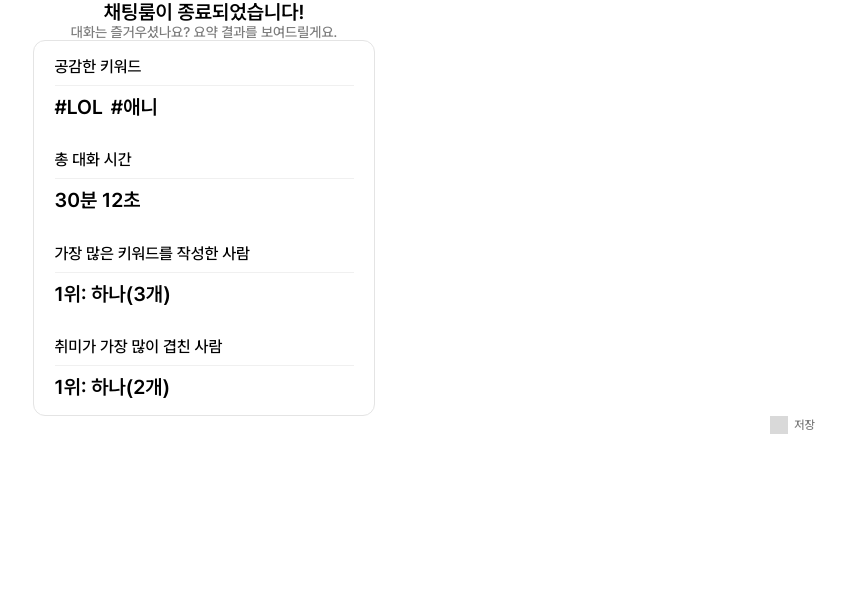
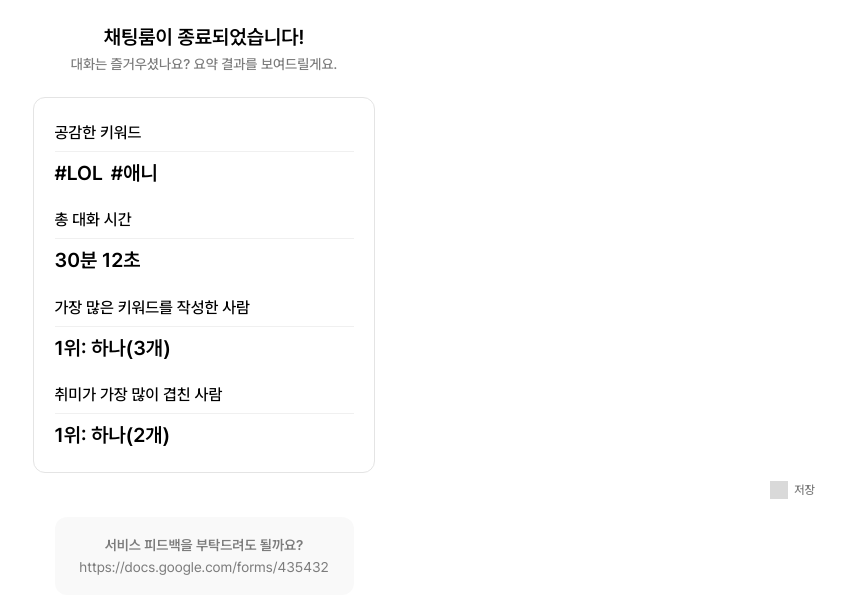
Before and after one commit to IT-s-Time-6Team/FE, a React (Vite) app: page /chatRoom/exit in a window 1280 px wide. Shown: the top 614 px of the page, without its empty margins (436-1280 px from the left). Built offline with nearby package versions, Linux system fonts and the light colour scheme.

Commit message:
feat: 피드백 박스 추가

```diff
--- a/src/pages/chatRoomExitPage.tsx
+++ b/src/pages/chatRoomExitPage.tsx
@@ -2,8 +2,10 @@ import styled from '@emotion/styled';
 const ChatRoomExitPage = () => {
   return (
     <Container>
-      <Title>채팅룸이 종료되었습니다!</Title>
-      <SubTitle>대화는 즐거우셨나요? 요약 결과를 보여드릴게요.</SubTitle>
+      <Header>
+        <Title>채팅룸이 종료되었습니다!</Title>
+        <SubTitle>대화는 즐거우셨나요? 요약 결과를 보여드릴게요.</SubTitle>
+      </Header>
       <Box>
         <Wrapper>
           <MainText>공감한 키워드</MainText>
@@ -33,6 +35,10 @@ const ChatRoomExitPage = () => {
         <CheckInput type='checkbox' />
         <SaveText>저장</SaveText>
       </SaveWrapper>
+      <FeedbackBox>
+        <FeedbackText>서비스 피드백을 부탁드려도 될까요?</FeedbackText>
+        <FormLink>https://docs.google.com/forms/435432</FormLink>
+      </FeedbackBox>
     </Container>
   );
 };
@@ -40,6 +46,12 @@ export default ChatRoomExitPage;
 const Container = styled.div`
   display: flex;
   flex-direction: column;
+`;
+const Header = styled.div`
+  display: flex;
+  flex-direction: column;
+  gap: 7px;
+  margin: 25px 0;
 `;
 const Title = styled.p`
   font-size: 20px;
@@ -52,6 +64,18 @@ const SubTitle = styled.p`
   color: #7c7c7c;
   text-align: center;
 `;
+const FeedbackText = styled.p`
+  font-size: 14px;
+  font-weight: 600;
+  color: #7c7c7c;
+  text-align: center;
+`;
+const FormLink = styled.p`
+  font-size: 14px;
+  font-weight: 400;
+  color: #7c7c7c;
+  text-align: center;
+`;
 const MainText = styled.p`
   font-size: 16px;
   font-weight: 500;
@@ -60,7 +84,7 @@ const Box = styled.div`
   display: flex;
   flex-direction: column;
   align-items: center;
-  justify-content: space-around;
+  justify-content: space-between;
   width: 342px;
   height: 376px;
   flex-shrink: 0;
@@ -68,6 +92,7 @@ const Box = styled.div`
   border: 1px solid #e4e4e4;
   box-sizing: border-box;
   align-self: center;
+  padding: 25px 0;
 `;
 const Wrapper = styled.div`
   display: flex;
@@ -113,4 +138,18 @@ const SaveText = styled.p`
   color: #7c7c7c;
   font-size: 12px;
   font-weight: 500;
+  margin: 10px 0;
 `;
+const FeedbackBox = styled.div`
+  width: 299px;
+  height: 78px;
+  border-radius: 12px;
+  background: rgba(240, 240, 240, 0.4);
+  display: flex;
+  flex-direction: column;
+  justify-content: space-between;
+  align-self: center;
+  padding: 20px 0;
+  box-sizing: border-box;
+  margin-top: 10px;
+`;
```
